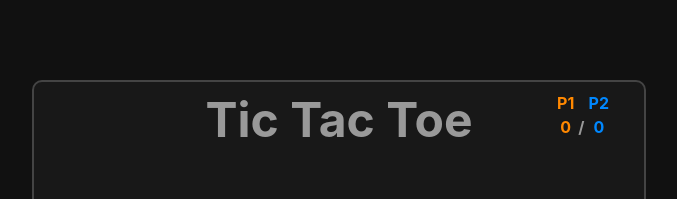
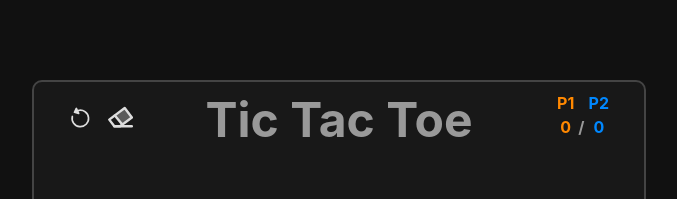
Before and after one commit to BaoziBandit/tictactoe, a React (Vite) app: page / in a window 1280 px wide. Shown: the top 199 px of the page, without its empty margins (301-978 px from the left). Built offline with nearby package versions, Linux system fonts and the light colour scheme.

Commit message:
added clear/reset buttons and draw state.

```diff
--- a/src/App.jsx
+++ b/src/App.jsx
@@ -1,54 +1,53 @@
 import "./App.css";
 
 import { useState } from "react";
-
 import Announcer from "./game/Announcer/Announcer";
 import Board from "./game/Board/Board";
 import BoardHeader from "./game/Board/BoardHeader";
 import Grid from "./game/Board/Grid/Grid";
 
+const App = () => {
   const PLAYERS = [
     { player: 1, symbol: "X" },
     { player: 2, symbol: "O" }
   ];
-
-const SCORE_DEFAULT = [0, 0];
-const STARTING_DATA = [
+  const BOARD_START = [
     [
-    { player: 0, symbol: "" },
-    { player: 0, symbol: "" },
-    { player: 0, symbol: "" },
+      { player: 0, symbol: '' },
+      { player: 0, symbol: '' },
+      { player: 0, symbol: '' },
     ],
     [
-    { player: 0, symbol: "" },
-    { player: 0, symbol: "" },
-    { player: 0, symbol: "" },
+      { player: 0, symbol: '' },
+      { player: 0, symbol: '' },
+      { player: 0, symbol: '' },
     ],
     [
-    { player: 0, symbol: "" },
-    { player: 0, symbol: "" },
-    { player: 0, symbol: "" },
+      { player: 0, symbol: '' },
+      { player: 0, symbol: '' },
+      { player: 0, symbol: '' },
     ],
   ];
-
-const STARTING_GAME_STATE = {
-  turn: PLAYERS[0],
+  const SCORE_DEFAULT = [0, 0];
+  const FRESH_START = {
     score: SCORE_DEFAULT,
-  data: STARTING_DATA,
     gameOver: false,
+    isDraw: false
   };
 
-const App = () => {
-  const [game, setGame] = useState(STARTING_GAME_STATE);
+  const [game, setGame] = useState({...FRESH_START});
+  const [board, setBoard] = useState(BOARD_START);
+  const [turn, setTurn] = useState(PLAYERS[0]);
 
   const gridBoxClickHandler = (row, box) => {
-    var sinker;
     if (!game.gameOver) {
-      setGame((prev) => {
-        var data = [...prev.data];
-        data[row][box] = prev.turn;
-        sinker = didPlayerWin(data, prev.turn.symbol);
-        return { ...prev, data: data, gameOver:  sinker, turn: !sinker && prev.turn.player === 1? PLAYERS[1] : PLAYERS[0]};
+      setBoard((prev) => {
+        var data = {...prev};
+        data[row][box] = turn;
+        if(!didPlayerWin(data, turn.symbol)){
+          setTurn(turn.player === 1 ? PLAYERS[1] : PLAYERS[0]);
+        }
+        return data;
       });
     }
   };
@@ -96,47 +95,55 @@ const App = () => {
         [2, 2],
       ],
     ];
-
+    var isDraw = true;
     for (var test of gameOverPairs) {
-      var matching = true;
+      var count = 0;
       for (var box of test) {
         var boxSymbol = boardData[box[0]][box[1]].symbol;
-        if (boxSymbol !== null && boxSymbol !== symbol) {
-          matching = false;
+        if(boxSymbol === ''){
+          isDraw = false;
+        }
+        if( boxSymbol === symbol){
+          ++count;
         }
       }
-      if (matching === true) return true;
+      if (count === 3){
+        setGame(prev => ({...prev, gameOver: true}));
+        return true;
       }
+    }
+    setGame(prev => ({...prev, isDraw: isDraw}));
     return false;
   };
 
   const playAgainHandler = () => {
-    if (game.gameOver) {
+    if(game.gameOver){
       setGame((prev) => {
-        var index = game.turn.player - 1;
+        var index = turn.player - 1;
         var updatedScore = prev.score;
         updatedScore[index]++;
-        const newGame = {...STARTING_GAME_STATE};
+        const newGame = {gameOver: false, score: updatedScore};
         return newGame;
       });
-    } else {
-      setGame((prev) => ({...STARTING_GAME_STATE, score: prev.score}));
     }
+    setTurn(PLAYERS[0]);
+    setBoard([...BOARD_START]);
   };
 
   const resetHandler = () => {
-    setPlayer(PLAYERS[0]);
-    setGame(STARTING_GAME_STATE);
+    setGame(FRESH_START);
+    setTurn(PLAYERS[0]);
+    setBoard([...BOARD_START]);
   };
 
-  console.log(game);
   return (
     <Board>
-      <BoardHeader title="Tic Tac Toe" score={game.score} />
-      <Grid data={game.data} onClick={gridBoxClickHandler} />
+      <BoardHeader title="Tic Tac Toe" score={game.score} onClear={playAgainHandler} onReset={resetHandler}/>
+      <Grid data={board} onClick={gridBoxClickHandler} />
       <Announcer
-        player={game.turn.player}
+        player={turn.player}
         gameOver={game.gameOver}
+        isDraw={game.isDraw}
         playAgain={playAgainHandler}
         reset={resetHandler}
       />
--- /dev/null
+++ b/src/assets/Icons.jsx
@@ -0,0 +1,13 @@
+
+export const Eraser = (props) => {
+  return (
+    <svg xmlns="http://www.w3.org/2000/svg" width="1em" height="1em" viewBox="0 0 48 48" {...props}><mask id="ipTClearFormat0"><g fill="none" stroke="#fff"><path fill="#555" strokeLinejoin="round" strokeWidth="4.302" d="M44.782 24.17L31.918 7.1L14.135 20.5L27.5 37l3.356-2.336L44.782 24.17Z"></path><path strokeLinejoin="round" strokeWidth="4.302" d="m27.5 37l-3.839 3.075l-10.563-.001l-2.6-3.45l-6.433-8.536L14.5 20.225"></path><path strokeLinecap="round" strokeWidth="4.5" d="M13.206 40.072h31.36"></path></g></mask><path fill="currentColor" d="M0 0h48v48H0z" mask="url(#ipTClearFormat0)"></path></svg>
+  )
+}
+
+
+export const Restart = (props) => {
+  return (
+    <svg xmlns="http://www.w3.org/2000/svg" width="1em" height="1em" viewBox="0 0 24 24" {...props}><path fill="currentColor" d="M6.545 8.163a.75.75 0 0 1-.487-1.044l1.66-3.535a.75.75 0 0 1 1.36.002l.732 1.569a.755.755 0 0 1 .08-.027a8.15 8.15 0 1 1-5.8 5.903a.75.75 0 1 1 1.456.364a6.65 6.65 0 1 0 4.907-4.862l.74 1.583a.75.75 0 0 1-.872 1.043l-3.776-.996Z"></path></svg>
+  )
+}
--- a/src/game/Announcer/Announcer.jsx
+++ b/src/game/Announcer/Announcer.jsx
@@ -1,14 +1,29 @@
-import style from './Announcer.module.css';
+import style from "./Announcer.module.css";
 
-const Announcer = props => {
-  return <div className={style.announcer}>
-    <hr/>
-    <h1>{`Player ${props.player}${props.gameOver ?' WINS!' :  "'s turn"}`}</h1>
-    {props.gameOver && <>
-      <button className={style['play-again']} onClick={props.playAgain}>Play Again</button>
-      <button className={style.reset} onClick={props.reset}>Reset</button>
-    </>}
-  </div>
-}
+const Announcer = (props) => {
+  return (
+    <div className={style.announcer}>
+      <hr />
+      <>
+        { !props.isDraw &&
+          <h1>{`Player ${props.player}${
+            props.gameOver ? " WINS!" : "'s turn"
+          }`}</h1>
+        }
+        {props.isDraw && <h1>DRAW!</h1>}
+        {(props.gameOver || props.isDraw) &&
+          <>
+            <button className={style["play-again"]} onClick={props.playAgain}>
+              Play Again
+            </button>
+            <button className={style.reset} onClick={props.reset}>
+              Reset
+            </button>
+          </>
+        }
+      </>
+    </div>
+  );
+};
 
 export default Announcer;
--- a/src/game/Board/BoardHeader.jsx
+++ b/src/game/Board/BoardHeader.jsx
@@ -1,12 +1,21 @@
-import style from './BoardHeader.module.css';
+import style from "./BoardHeader.module.css";
 
-import ScoreBoard from '../ScoreBoard/ScoreBoard';
+import ScoreBoard from "../ScoreBoard/ScoreBoard";
+import { Eraser, Restart } from "../../assets/Icons";
 
-const BoardHeader = props => {
-  return <div className={style.header}>
-    <h1 className={style.title}>{props.title}</h1>
-    <ScoreBoard score={props.score}/>
-  </div>;
-}
+const BoardHeader = (props) => {
+  return (
+    <div className={style.header}>
+      <h1 className={style.title}>{props.title}</h1>
+      <button className={`${style.button} ${style.eraser}`}onClick={props.onClear}>
+        <Eraser/>
+      </button>
+      <button className={`${style.button} ${style.restart}`} onClick={props.onReset}>
+        <Restart/>
+      </button>
+      <ScoreBoard score={props.score} />
+    </div>
+  );
+};
 
 export default BoardHeader;
--- a/src/game/Board/BoardHeader.module.css
+++ b/src/game/Board/BoardHeader.module.css
@@ -7,3 +7,28 @@
 .header h1{
   font-size: 3em;
 }
+
+.button {
+  position: absolute;
+  background-color: transparent;
+  border: none;
+  font-size: 20pt;
+  color: #ddd;
+}
+.button:hover{
+  cursor: pointer;
+}
+.eraser {
+  top: 0.5em;
+  left: 2.5em;
+}
+.eraser:hover {
+  color: #08f;
+}
+.restart {
+  top: 0.5em;
+  left: 1em;
+}
+.restart:hover {
+  color: #f80;
+}
```
Lines whose indentation alone changed are shown as unchanged.
